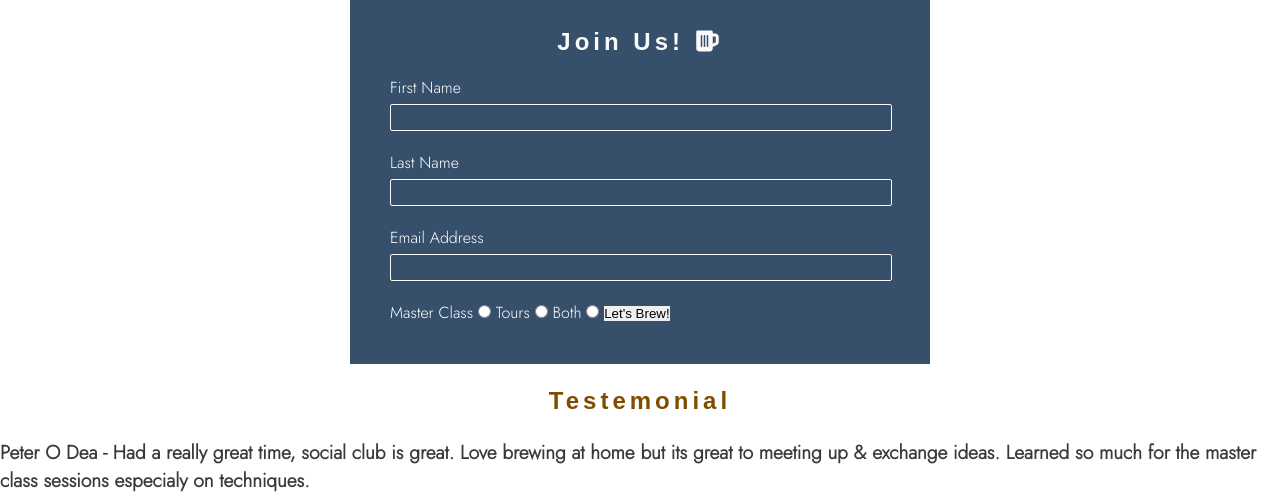
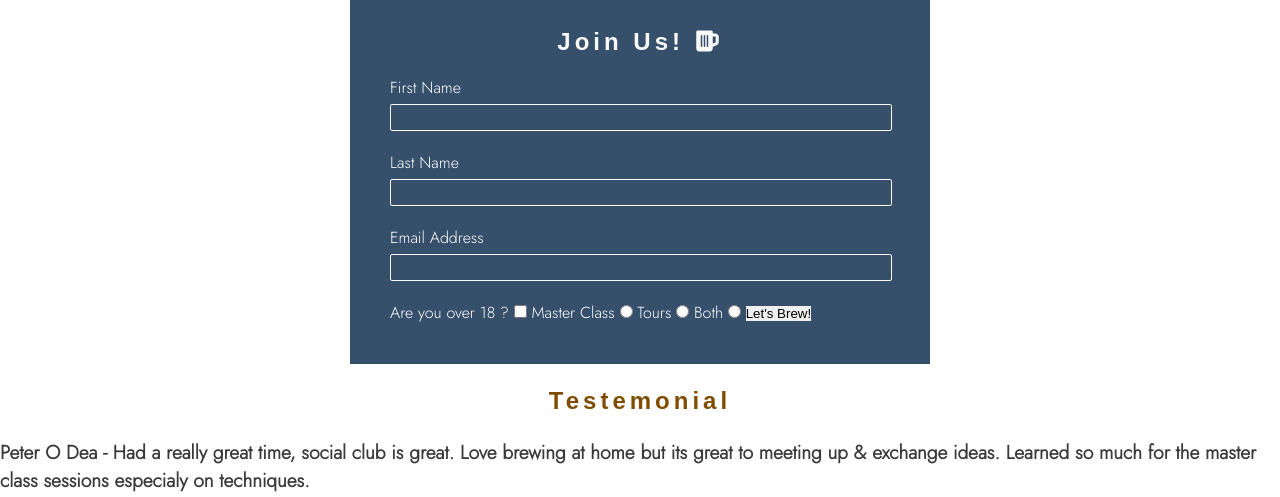
Before and after one commit to niallos11/crafty-brew-house, a plain HTML site: page join-us.html in a window 1280 px wide. Shown: the part 229-726 px from the top of the page. Drawn offline with Linux system fonts and the light colour scheme.

Commit message:
add age verification to form

```diff
--- a/join-us.html
+++ b/join-us.html
@@ -32,6 +32,9 @@
 
             <label for="email">Email Address</label>
             <input class="text-input" type="email" id="email" name="email_address" required>
+
+            <label for="age_verification">Are you over 18 ? </label>
+            <input class="age_verification" type="checkbox" id="age_verification" name="age_verification" value=yes required>
 
             <label for="master_class">Master Class</label>
             <input type="radio" id="master_class" name="brewing_preference" value="master_class" required>
```
